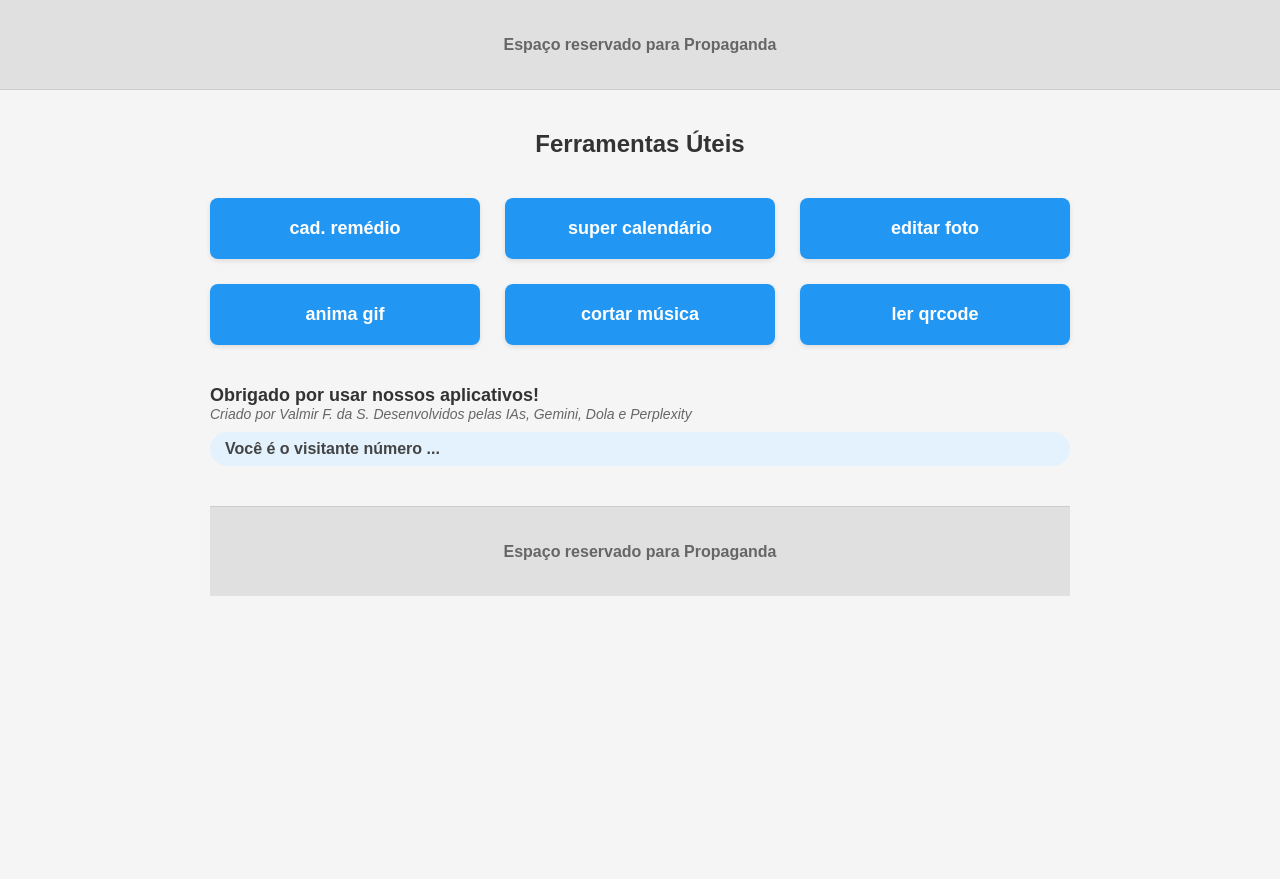
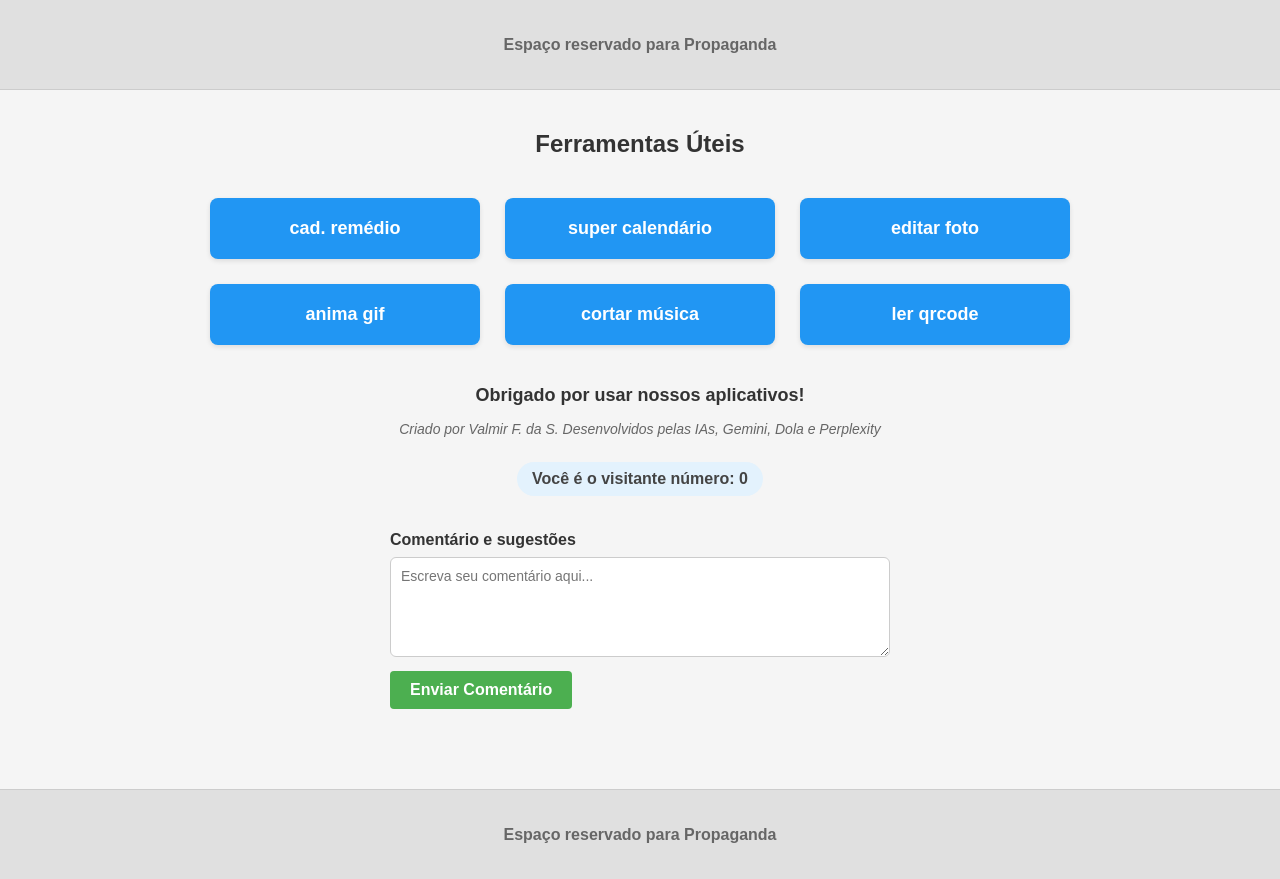
Before and after one commit to valmirfds32-cmd/Principal, a plain HTML site: page index.html in a window 1280 px wide. Before the commit the page ends 800 px from the top, so only its background shows below. Drawn offline with Linux system fonts and the light colour scheme.

Commit message:
Substituir o arquivo

```diff
--- a/index.html
+++ b/index.html
@@ -75,6 +75,16 @@
             background-color: #1976D2;
         }
 
+        /* Seção de Mensagens e Comentários */
+        .secao-inferior {
+            text-align: center;
+            margin-top: 20px;
+            display: flex;
+            flex-direction: column;
+            align-items: center;
+            gap: 15px;
+        }
+
         .label-agradecimento {
             font-size: 18px;
             font-weight: bold;
@@ -95,6 +105,21 @@
             border-radius: 20px;
             font-weight: bold;
             margin-top: 10px;
+        }
+
+        .formulario-comentarios {
+            width: 100%;
+            max-width: 500px;
+            margin-top: 20px;
+            text-align: left;
+        }
+
+        .label-comentarios {
+            display: block;
+            font-size: 16px;
+            font-weight: bold;
+            color: #333;
+            margin-bottom: 8px;
         }
 
         .campo-texto {
@@ -182,25 +207,48 @@
                 ler qrcode
             </a>
         </div>
-
-        <div class="secao-inferior">
+<div class="secao-inferior">
             <p class="label-agradecimento">Obrigado por usar nossos aplicativos!</p>
             <p class="label-creditos">Criado por Valmir F. da S. Desenvolvidos pelas IAs, Gemini, Dola e Perplexity</p>
 
             <div class="contador-visitantes">
-                Você é o visitante número <span id="contador">...</span>
-            </div>
+    Você é o visitante número: <span id="contador-local">1</span>
+</div>
+
+            <form action="https://formspree.io/f/SEU_ID_DO_FORMSPREE" method="POST" class="formulario-comentarios">
+                <label class="label-comentarios" for="comentario">Comentário e sugestões</label>
+                <textarea class="campo-texto" id="comentario" name="comentario" placeholder="Escreva seu comentário aqui..." required></textarea>
+                <button type="submit" class="botao-enviar">Enviar Comentário</button>
+            </form>
+        </div>
+    </main>
 
     <div class="rodape-anuncio">
         Espaço reservado para Propaganda
     </div>
+<script>
+    // Função que gerencia o contador sem depender de servidores externos
+    function gerenciarContador() {
+        // Verifica se já existe uma contagem no navegador
+        let visitas = localStorage.getItem('contador_visitas');
 
-    <script>
-        function cb(response) {
-            document.getElementById('contador').innerText = response.value;
+        if (visitas) {
+            // Se já existe, soma 1
+            visitas = parseInt(visitas) + 1;
+        } else {
+            // Se é a primeira vez (ou se limpou o histórico), começa em um número base legal
+            visitas = 0; // Você pode mudar o 142 para o número que quiser começar!
         }
-    </script>
-    <script async src="https://api.countapi.xyz/hit/valmirfds32-portal/visitas?callback=cb"></script>
 
+        // Salva o novo número no navegador
+        localStorage.setItem('contador_visitas', visitas);
+
+        // Mostra o número na tela
+        document.getElementById('contador-local').innerText = visitas;
+    }
+
+    // Executa a função assim que a página carrega
+    window.onload = gerenciarContador;
+</script>
 </body>
 </html>
```
